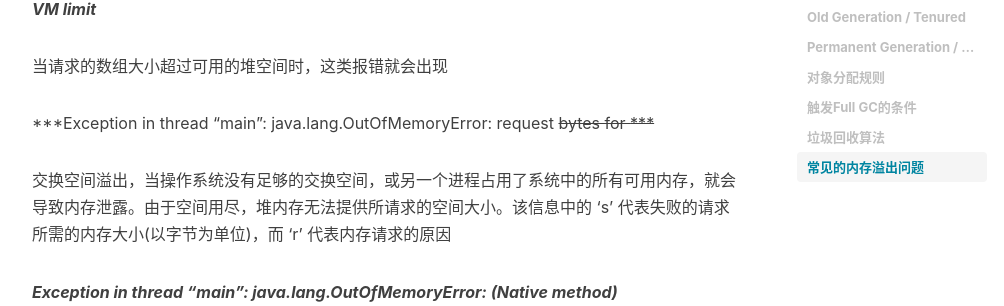
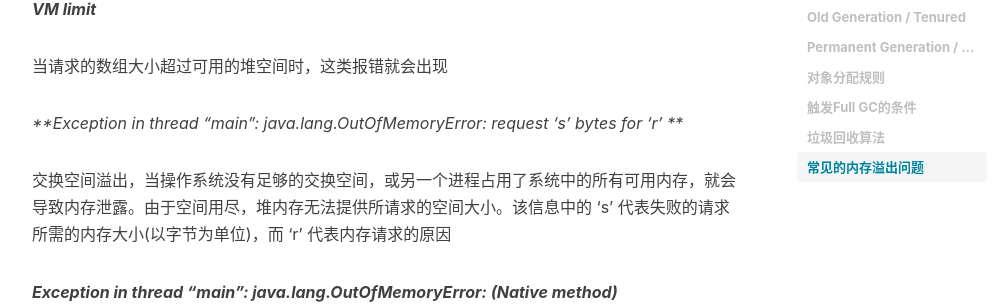
Before and after one commit to StevenDXC/Blog, a Jekyll site: the page built from _posts/2016-01-29-JVM内存.md, in a window 1280 px wide and 900 px high, scrolled down 3703 px. Shown: the part 147-453 px from the top of the window, without its empty margins (233-1237 px from the left). Built offline with Jekyll 4.4.1, drawn with Linux system fonts in a browser that asks for light colours; nearby versions of some CDN libraries; Markdown is read by kramdown in place of the engine named in the settings; comment, search, counter and statistics services are not loaded.

```diff
--- a/_posts/2016-01-29-JVM内存.md
+++ b/_posts/2016-01-29-JVM内存.md
@@ -112,7 +112,7 @@ Permanent Generation / Permgen space
 当请求的数组大小超过可用的堆空间时，这类报错就会出现
 
 
-***Exception in thread "main": java.lang.OutOfMemoryError: request <s> bytes for <r> ***
+***Exception in thread "main": java.lang.OutOfMemoryError: request 's' bytes for 'r' ***
 
 交换空间溢出，当操作系统没有足够的交换空间，或另一个进程占用了系统中的所有可用内存，就会导致内存泄露。由于空间用尽，堆内存无法提供所请求的空间大小。该信息中的 's' 代表失败的请求所需的内存大小(以字节为单位)，而 'r' 代表内存请求的原因
 
```
